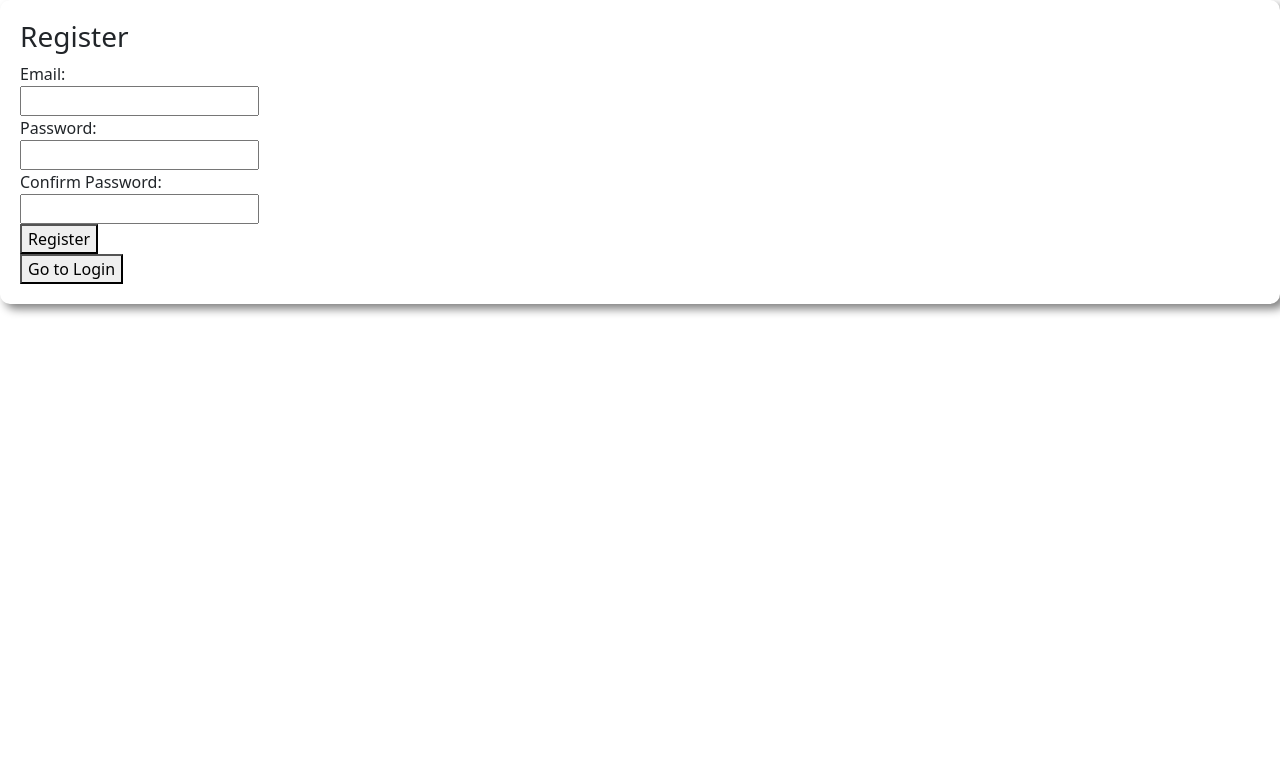
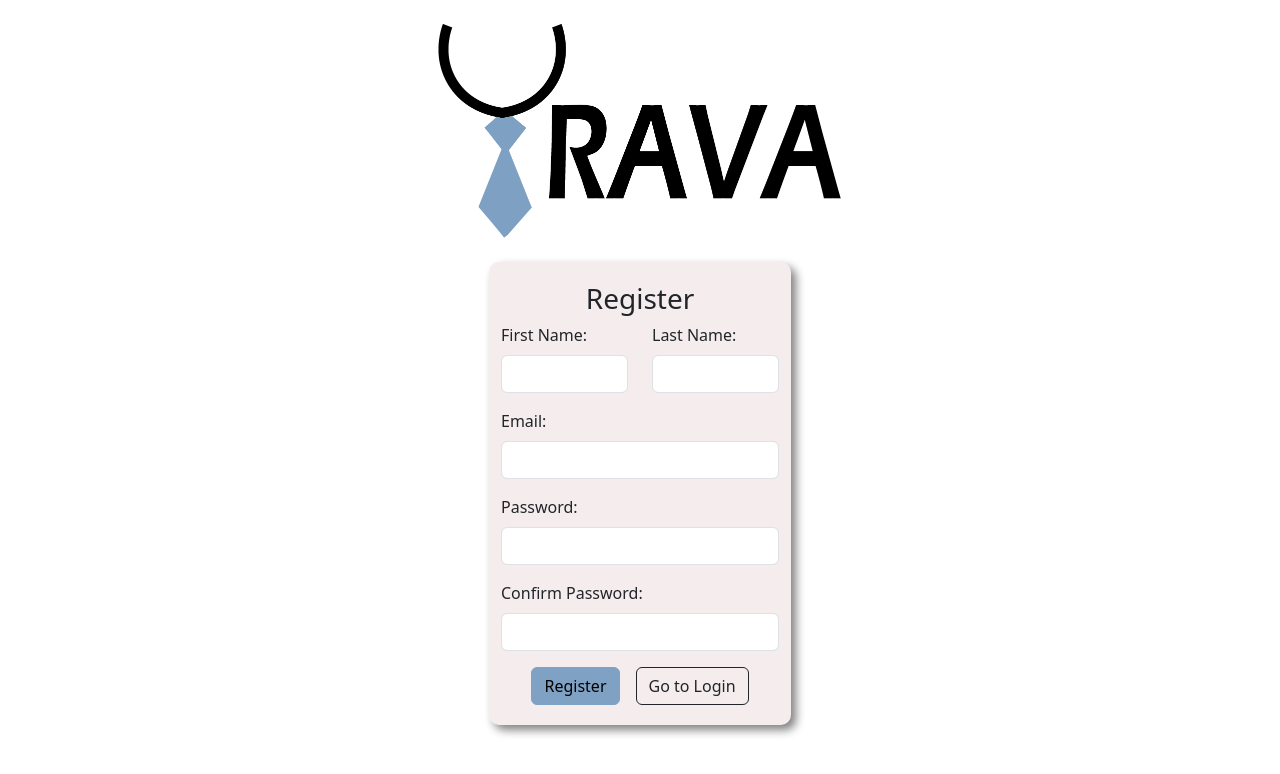
Before and after one commit to kaicottrell/Urava, a React (Vite) app in the folder Urava.client/: page /register in a window 1280 px wide. Shown: the top 774 px of the page. Built offline with nearby package versions, Linux system fonts and the light colour scheme.

Commit message:
Styled Register.tsx to be consistant with Login style, and added first and last name text boxes.

```diff
--- a/Urava.client/src/Pages/Identity/Register.tsx
+++ b/Urava.client/src/Pages/Identity/Register.tsx
@@ -1,5 +1,14 @@
 import { useState } from "react";
 import { useNavigate } from "react-router-dom";
+import { Container } from "react-bootstrap";
+import Col from 'react-bootstrap/Col';
+import Image from 'react-bootstrap/Image';
+import Logo from '/assets/images/LogoV1.png';
+import Row from 'react-bootstrap/Row';
+import Button from 'react-bootstrap/Button';
+import Form from 'react-bootstrap/Form';
+
+
 
 
 function Register() {
@@ -68,51 +77,87 @@ function Register() {
     };
 
     return (
-        <div className="containerbox">
-            <h3>Register</h3>
+        <div className="">
+            <Row className="d-flex justify-content-center my-4">
+                <Col className="text-center" xs="auto" >
+                    <Image className="w-50" src={Logo} />
+                </Col>
+            </Row>
 
-            <form onSubmit={handleSubmit}>
-                <div>
-                    <label htmlFor="email">Email:</label>
-                </div><div>
-                    <input
+            <Row className="d-flex justify-content-center">
+                <Col s={12} md={6} lg={4} xl={3}>
+                    <Container className="w-100 containerbox bg-primary">
+                        <h3 className="text-center"> Register </h3>
+                        <Form onSubmit={handleSubmit}>
+                            <Row>
+                                <Col s={12} md={6}>
+                                    <Form.Group className="mb-3" controlId="firstName">
+                                        <Form.Label htmlFor="firstName">First Name:</Form.Label>
+                                        <Form.Control
+                                            type="text"
+                                            id="firstName"
+                                            name="firstName"
+                                            /* value={firstName}*/
+                                            onChange={handleChange}
+                                        />
+                                    </Form.Group>
+                                </Col>
+                                <Col s={12} md={6}>
+                                    <Form.Group className="mb-3" controlId="lastName">
+                                        <Form.Label htmlFor="lastName">Last Name:</Form.Label>
+                                        <Form.Control
+                                            type="text"
+                                            id="lastName"
+                                            name="lastName"
+                                            /*   value={lastName}*/
+                                            onChange={handleChange}
+                                        />
+                                    </Form.Group>
+                                </Col>
+                                <Form.Group className="mb-3" controlId="formBasicEmail">
+                                    <Form.Label htmlFor="email">Email:</Form.Label>
+                                    <Form.Control
                                         type="email"
                                         id="email"
                                         name="email"
                                         value={email}
                                         onChange={handleChange}
                                     />
-                </div>
-                <div>
-                    <label htmlFor="password">Password:</label></div><div>
-                    <input
+                                </Form.Group>
+
+                                <Form.Group className="mb-3" controlId="formBasicPassword">
+                                    <Form.Label htmlFor="password">Password:</Form.Label>
+                                    <Form.Control
                                         type="password"
                                         id="password"
                                         name="password"
                                         value={password}
                                         onChange={handleChange}
                                     />
-                </div>
-                <div>
-                    <label htmlFor="confirmPassword">Confirm Password:</label></div><div>
-                    <input
+                                </Form.Group>
+
+                                <Form.Group className="mb-3" controlId="formBasicPassword">
+                                    <Form.Label htmlFor="confirmPassword">Confirm Password:</Form.Label>
+                                    <Form.Control
                                         type="password"
                                         id="confirmPassword"
                                         name="confirmPassword"
                                         value={confirmPassword}
                                         onChange={handleChange}
                                     />
+                                </Form.Group>
+                            </Row>
+                            <div className="text-center">
+                                <Button className="me-2" variant="secondary" type="submit">Register</Button>
+                                <Button className="ms-2" variant="outline-dark" onClick={handleLoginClick}>Go to Login</Button>
                             </div>
-                <div>
-                    <button type="submit">Register</button>
+                        </Form>
 
-                </div>
-                <div>
-                    <button onClick={handleLoginClick}>Go to Login</button>
-                </div>
-            </form>
+                        {error && <p className="error text-center text-danger mt-3">{error}</p>}
 
-            {error && <p className="error">{error}</p>}
+                    </Container>
+                </Col>
+            </Row>
         </div>
     );
 }
```
Lines whose indentation alone changed are shown as unchanged.
